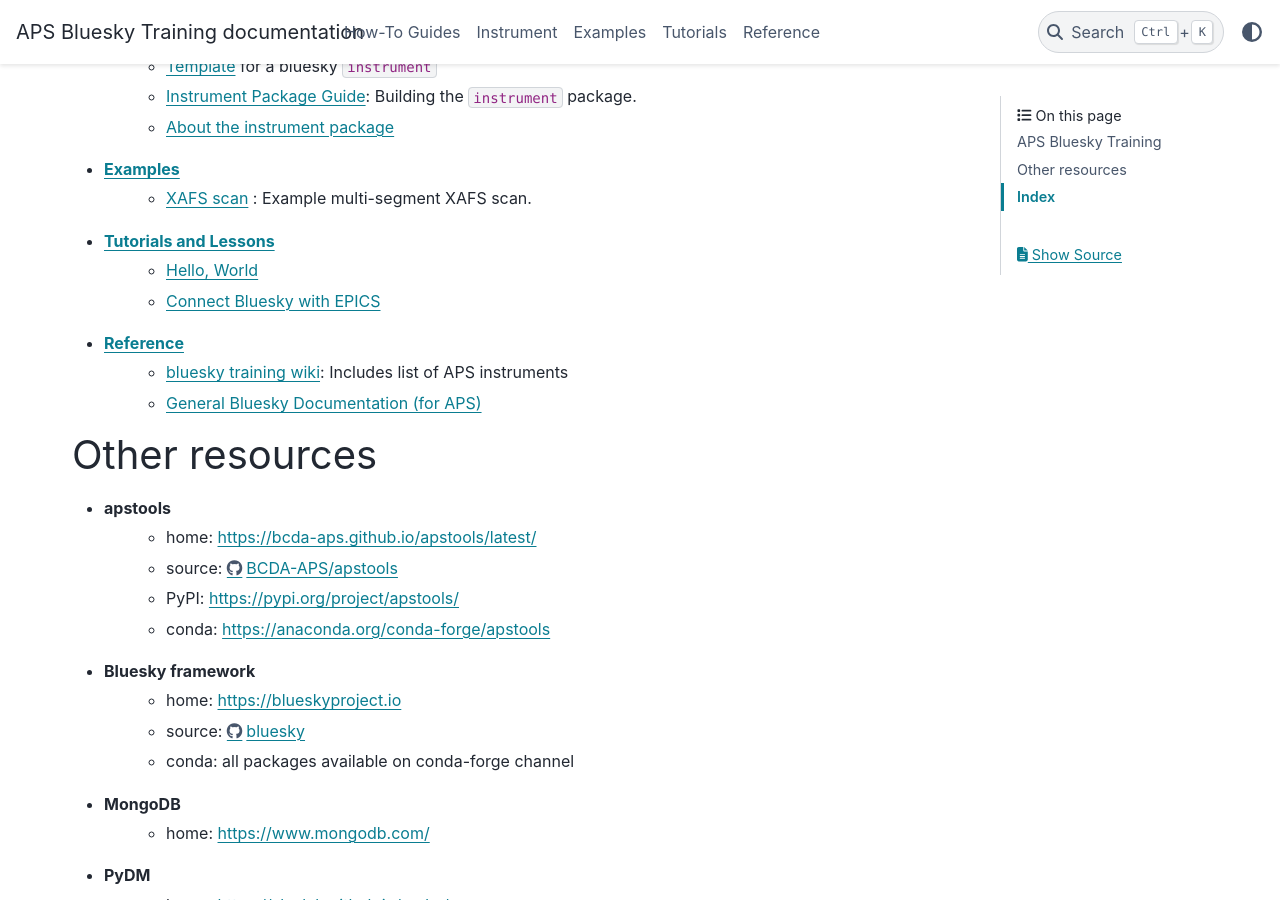
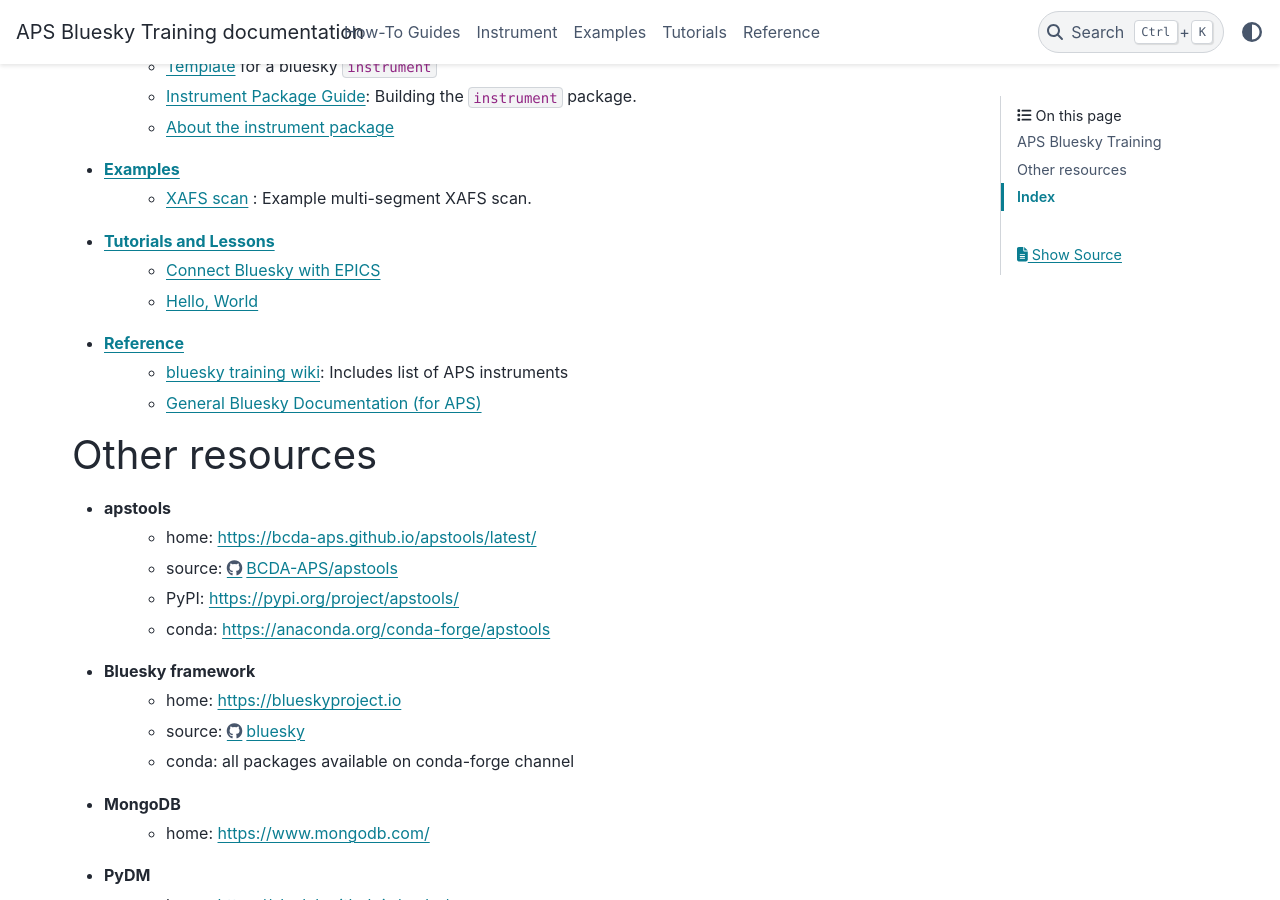
Before and after one commit to BCDA-APS/bluesky_training, a Sphinx documentation site: the page built from docs/source/index.rst, in a window 1280 px wide and 900 px high, scrolled down 351 px. Built offline with Sphinx 7.4.7 and the PyData theme 0.15.4, drawn with Linux system fonts in a browser that asks for light colours.

```diff
--- a/docs/source/index.rst
+++ b/docs/source/index.rst
@@ -28,8 +28,8 @@ line.
 - :ref:`examples`
    - `XAFS scan <https://bcda-aps.github.io/bluesky_training/example/_xafs_scan.html>`_ : Example multi-segment XAFS scan.
 - :ref:`Tutorials and Lessons <tutorials>`
+   - `Connect Bluesky with EPICS <https://bcda-aps.github.io/bluesky_training/tutor/connect_epics.html>`_
    - `Hello, World <https://bcda-aps.github.io/bluesky_training/tutor/_hello_world.html>`_
-   - `Connect Bluesky with EPICS <https://bcda-aps.github.io/bluesky_training/tutor/connect_epics.html>`_
 - :ref:`reference`
    -  `bluesky training wiki <https://github.com/BCDA-APS/bluesky_training/wiki>`_:
       Includes list of APS instruments
```
